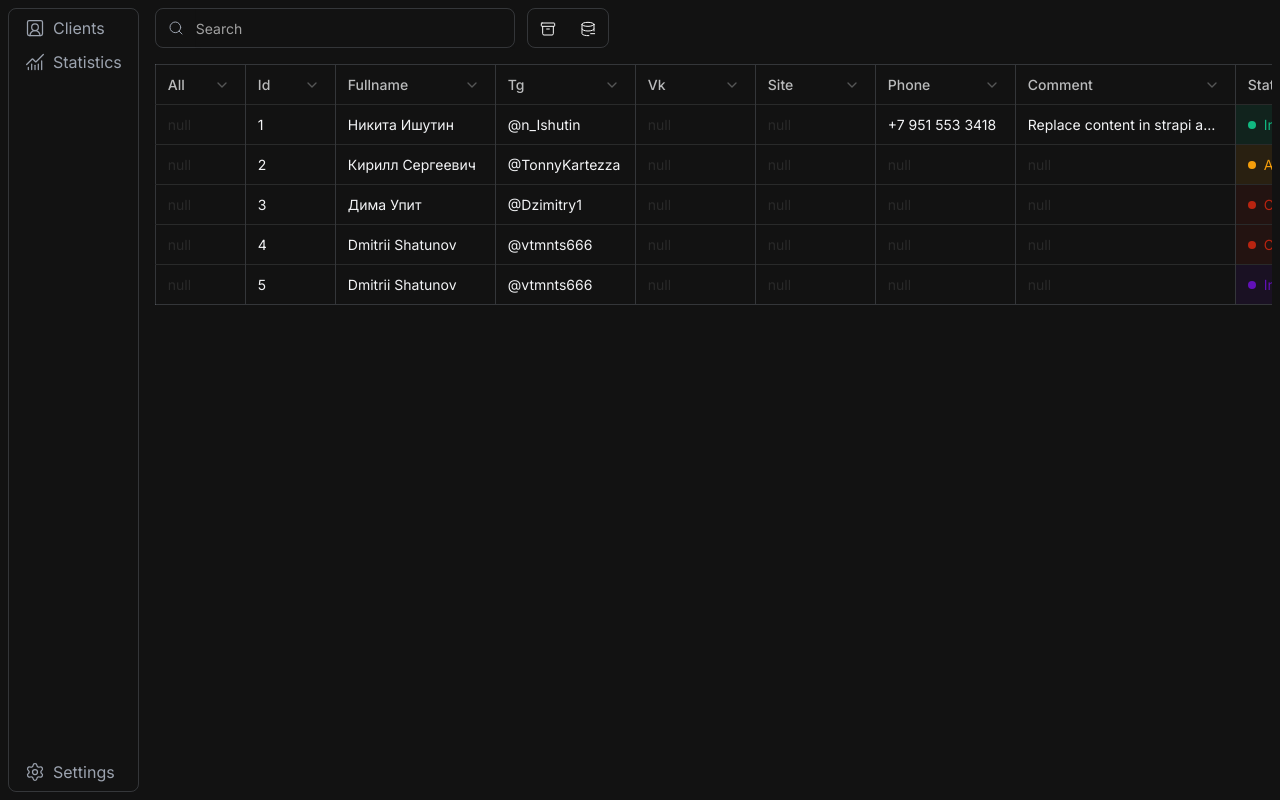
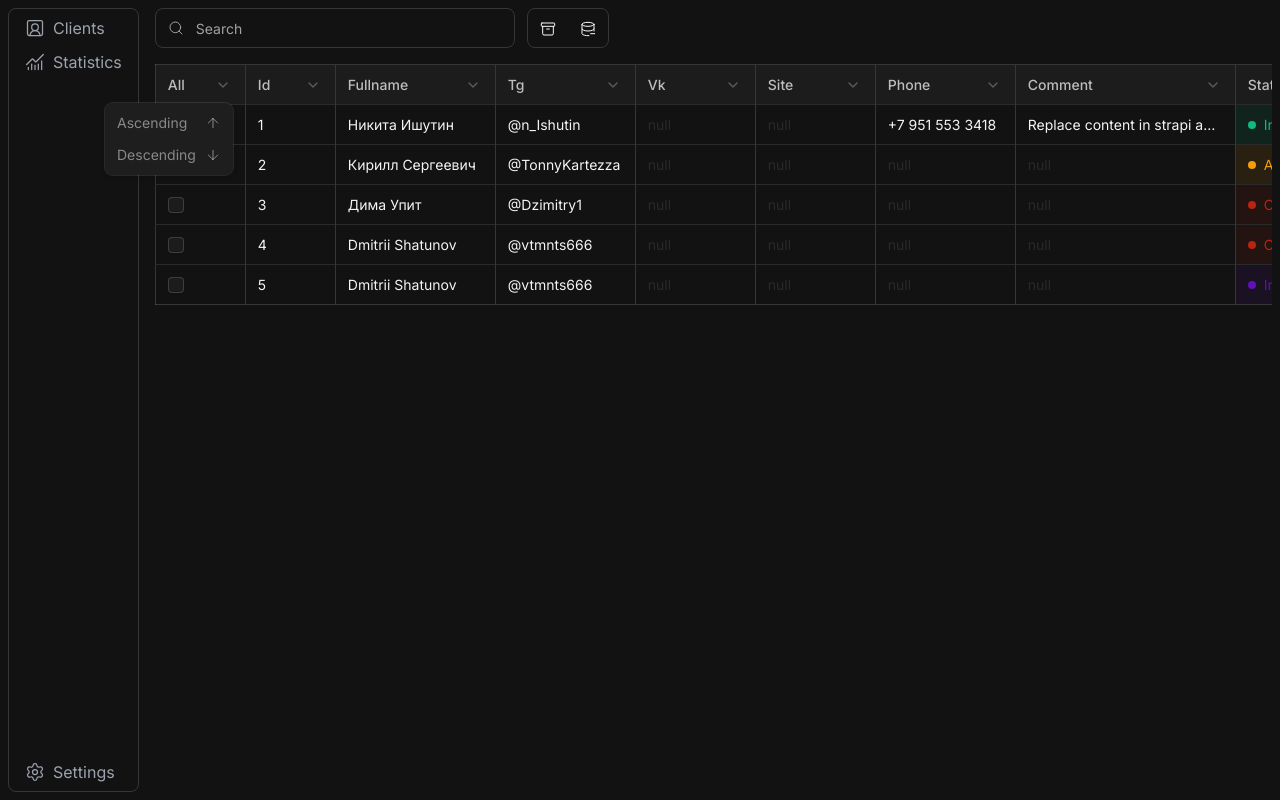
Before and after one commit to wkingsurin/cbase, a Next.js app: page /clients in a window 1280 px wide. Both pictures are taken after a click on the button 221 px from the left and 84 px from the top of the page. Built offline with nearby package versions, Linux system fonts and the light colour scheme.

Commit message:
feat(components): improve DataTable
- Add change status / tag feature
- Add filters feature
- Extend related types
- Created components: CheckboxFilter, ColumnActions, TableCheckbox

```diff
--- /dev/null
+++ b/components/data-table/checkbox-filter.tsx
@@ -0,0 +1,37 @@
+"use client";
+
+import { DataTableFilter } from "./types";
+import { DropdownMenuCheckboxItem } from "../ui/dropdown-menu";
+
+interface CheckboxFilterProps {
+  filter: Extract<DataTableFilter, { type: "checkbox" }>;
+  selectedFilters: string[];
+  onCheckedChange: (value: string, checked: boolean) => void;
+}
+
+export default function CheckboxFilter({
+  filter,
+  selectedFilters,
+  onCheckedChange,
+}: CheckboxFilterProps) {
+  return (
+    <>
+      {filter.options.map((option) => {
+        const checked = selectedFilters.includes(option.value);
+
+        return (
+          <DropdownMenuCheckboxItem
+            key={option.value}
+            checked={checked}
+            onCheckedChange={(checked) =>
+              onCheckedChange(option.value, checked)
+            }
+            className={`text-white/50 group-hover/item:text-white ${checked && "text-white"}`}
+          >
+            {option.label}
+          </DropdownMenuCheckboxItem>
+        );
+      })}
+    </>
+  );
+}
--- /dev/null
+++ b/components/data-table/column-actions.tsx
@@ -0,0 +1,84 @@
+import { ArrowDown, ArrowUp, ChevronDown } from "lucide-react";
+import {
+  DropdownMenu,
+  DropdownMenuContent,
+  DropdownMenuItem,
+  DropdownMenuSeparator,
+  DropdownMenuTrigger,
+} from "../ui/dropdown-menu";
+import { DataTableColumn, SortDirection } from "./types";
+import CheckboxFilter from "./checkbox-filter";
+
+interface ColumnActionsProps<T> {
+  column: DataTableColumn<T>;
+  selectedFilters: string[];
+  onFilterChange: (value: string, checked: boolean) => void;
+  sortDirection: SortDirection | null;
+  onSort: (direction: SortDirection) => void;
+}
+
+export default function ColumnActions<T>({
+  column,
+  selectedFilters,
+  onFilterChange,
+  sortDirection,
+  onSort,
+}: ColumnActionsProps<T>) {
+  const hasActiveFilters = selectedFilters.length > 0;
+
+  return (
+    <DropdownMenu>
+      <DropdownMenuTrigger className="group/filters flex items-center justify-center w-5 h-7 rounded-sm bg-transparent hover:bg-card transition duration-100">
+        <ChevronDown className="size-4 stroke-white/30 group-hover/filters:stroke-white/75" />
+        {hasActiveFilters && (
+          <span className="absolute top-1 right-1 size-1 rounded-full bg-white" />
+        )}
+      </DropdownMenuTrigger>
+
+      <DropdownMenuContent align="end">
+        <DropdownMenuItem
+          className={`group/item ${sortDirection === "asc" ? "bg-accent" : ""}`}
+          onClick={() => onSort("asc")}
+        >
+          <span className={`${sortDirection === "asc" ? "text-white" : "text-white/50 group-hover/item:text-white"}`}>
+            Ascending
+          </span>
+          <span className="absolute right-2">
+            <ArrowUp
+              className={`size-4 stroke-[1.5px] ${sortDirection === "asc" ? "stroke-white" : "stroke-white/50 group-hover/item:stroke-white"}`}
+            />
+          </span>
+        </DropdownMenuItem>
+        <DropdownMenuItem
+          className={`group/item ${sortDirection === "desc" ? "bg-accent" : ""}`}
+          onClick={() => {
+            onSort("desc");
+          }}
+        >
+          <span
+            className={`${sortDirection === "desc" ? "text-white" : "text-white/50 group-hover/item:text-white"}`}
+          >
+            Descending
+          </span>
+          <span className="absolute right-2">
+            <ArrowDown
+              className={`size-4 stroke-[1.5px] ${sortDirection === "desc" ? "stroke-white" : "stroke-white/50 group-hover/item:stroke-white"}`}
+            />
+          </span>
+        </DropdownMenuItem>
+
+        {column.filter?.type === "checkbox" && (
+          <>
+            <DropdownMenuSeparator />
+
+            <CheckboxFilter
+              filter={column.filter}
+              selectedFilters={selectedFilters}
+              onCheckedChange={onFilterChange}
+            />
+          </>
+        )}
+      </DropdownMenuContent>
+    </DropdownMenu>
+  );
+}
--- a/components/data-table/column-sort.tsx
+++ /dev/null
@@ -1,10 +0,0 @@
-import { ChevronDown } from "lucide-react";
-import { Button } from "../ui/button";
-
-export default function ColumnSort() {
-  return (
-    <Button className="group/filters flex items-center justify-center w-5 h-7 rounded-sm bg-transparent hover:bg-card transition duration-100">
-      <ChevronDown className="size-4 stroke-white/30 group-hover/filters:stroke-white/75" />
-    </Button>
-  );
-}
--- a/components/data-table/data-table.tsx
+++ b/components/data-table/data-table.tsx
@@ -1,7 +1,6 @@
 "use client";
 
 import { useState } from "react";
-import ColumnSort from "./column-sort";
 import {
   Table,
   TableBody,
@@ -10,13 +9,22 @@ import {
   TableHeader,
   TableRow,
 } from "../ui/table";
-import { DataTableProps } from "./types";
+import {
+  ColumnFilters,
+  ColumnWidths,
+  DataTableProps,
+  SortState,
+} from "./types";
 import DataTableResizer from "./data-table-resizer";
 import Cell from "./cell";
-
-type ColumnWidths = Record<string, number>;
+import ColumnActions from "./column-actions";
 
 export default function DataTable<T>({ data, columns }: DataTableProps<T>) {
+  const [sort, setSort] = useState<SortState>({
+    columnId: null,
+    direction: null,
+  });
+  const [columnFilters, setColumnFilters] = useState<ColumnFilters>({});
   const [columnWidths, setColumnWidths] = useState<ColumnWidths>(() =>
     Object.fromEntries(
       columns.map((column) => {
@@ -66,6 +74,31 @@ export default function DataTable<T>({ data, columns }: DataTableProps<T>) {
     window.addEventListener("pointerup", handlePointerUp);
   };
 
+  const sortedData = [...data].sort((a, b) => {
+    if (!sort) return 0;
+
+    const column = columns.find((column) => column.id === sort.columnId);
+
+    if (!column?.accessorKey) return 0;
+
+    const aValue = a[column.accessorKey];
+    const bValue = b[column.accessorKey];
+
+    if (aValue == null || bValue == null) return 0;
+    if (aValue == null) return 1;
+    if (bValue == null) return -1;
+
+    if (aValue < bValue) {
+      return sort.direction === "asc" ? -1 : 1;
+    }
+
+    if (bValue < aValue) {
+      return sort.direction === "asc" ? 1 : -1;
+    }
+
+    return 0;
+  });
+
   return (
     <div className="group/table relative min-w-0 overflow-x-auto">
       <Table className="table-fixed whitespace-nowrap">
@@ -85,8 +118,32 @@ export default function DataTable<T>({ data, columns }: DataTableProps<T>) {
             {columns.map((column) => (
               <TableHead key={column.id} className="relative min-w-0">
                 <div className="flex items-center justify-between gap-3 w-full">
-                  <span className="min-w-0 truncate text-white/75">{column.header}</span>
-                  <ColumnSort />
+                  <span className="min-w-0 truncate text-white/75">
+                    {column.header}
+                  </span>
+                  <ColumnActions
+                    column={column}
+                    selectedFilters={columnFilters[column.id] ?? []}
+                    onFilterChange={(value, checked) => {
+                      setColumnFilters((prev) => {
+                        const current = prev[column.id] ?? [];
+
+                        return {
+                          ...prev,
+                          [column.id]: checked
+                            ? [...current, value]
+                            : current.filter((item) => item !== value),
+                        };
+                      });
+                    }}
+                    sortDirection={
+                      sort?.columnId === column.id ? sort.direction : null
+                    }
+                    onSort={(direction) => {
+                      setSort({ columnId: column.id, direction });
+                      console.log(`[sort]:`, sort);
+                    }}
+                  />
                 </div>
 
                 <DataTableResizer
@@ -98,7 +155,7 @@ export default function DataTable<T>({ data, columns }: DataTableProps<T>) {
         </TableHeader>
 
         <TableBody>
-          {data.map((row, rowIndex) => (
+          {sortedData.map((row, rowIndex) => (
             <TableRow key={rowIndex}>
               {columns.map((column) => {
                 const rawValue = column.accessorKey
--- /dev/null
+++ b/components/data-table/table-checkbox.tsx
@@ -0,0 +1,9 @@
+import { Checkbox } from "../ui/checkbox";
+
+export default function TableCheckbox() {
+  return (
+    <div className="px-3">
+      <Checkbox />
+    </div>
+  );
+}
--- a/components/data-table/types.ts
+++ b/components/data-table/types.ts
@@ -1,4 +1,18 @@
 import { ReactNode } from "react";
+
+export type SortDirection = "asc" | "desc";
+
+export interface SortState {
+  columnId: string | null;
+  direction: SortDirection | null;
+}
+
+export type ColumnWidths = Record<string, number>;
+export type ColumnFilters = Record<string, string[]>;
+
+export type DataTableFilter =
+  | { type: "text" }
+  | { type: "checkbox"; options: { label: string; value: string }[] };
 
 export interface DataTableColumn<T> {
   id: string;
@@ -13,6 +27,8 @@ export interface DataTableColumn<T> {
   render?: (row: T) => ReactNode;
 
   copyable?: boolean;
+
+  filter?: DataTableFilter;
 }
 
 export interface DataTableProps<T> {
--- a/features/clients-table/constants/clients.tsx
+++ b/features/clients-table/constants/clients.tsx
@@ -2,6 +2,7 @@ import { DataTableColumn } from "@/components/data-table/types";
 import { IClient } from "../types";
 import StatusCell from "../components/status-cell";
 import TagCell from "../components/tag-cell";
+import TableCheckbox from "@/components/data-table/table-checkbox";
 
 export const CLIENTS_DATA: IClient[] = [
   {
@@ -78,6 +79,7 @@ export const CLIENT_COLUMNS: DataTableColumn<IClient>[] = [
     initialWidth: 90,
     minWidth: 90,
     maxWidth: 160,
+    render: (client) => <TableCheckbox />,
   },
   {
     id: "id",
@@ -96,6 +98,7 @@ export const CLIENT_COLUMNS: DataTableColumn<IClient>[] = [
     minWidth: 160,
     maxWidth: 300,
     copyable: true,
+    filter: { type: "checkbox", options: [{ label: "null", value: "null" }] },
   },
   {
     id: "tg",
@@ -105,6 +108,7 @@ export const CLIENT_COLUMNS: DataTableColumn<IClient>[] = [
     minWidth: 140,
     maxWidth: 300,
     copyable: true,
+    filter: { type: "checkbox", options: [{ label: "null", value: "null" }] },
   },
   {
     id: "vk",
@@ -114,6 +118,7 @@ export const CLIENT_COLUMNS: DataTableColumn<IClient>[] = [
     minWidth: 120,
     maxWidth: 300,
     copyable: true,
+    filter: { type: "checkbox", options: [{ label: "null", value: "null" }] },
   },
   {
     id: "site",
@@ -123,6 +128,7 @@ export const CLIENT_COLUMNS: DataTableColumn<IClient>[] = [
     minWidth: 120,
     maxWidth: 300,
     copyable: true,
+    filter: { type: "checkbox", options: [{ label: "null", value: "null" }] },
   },
   {
     id: "phone",
@@ -132,6 +138,7 @@ export const CLIENT_COLUMNS: DataTableColumn<IClient>[] = [
     minWidth: 140,
     maxWidth: 300,
     copyable: true,
+    filter: { type: "checkbox", options: [{ label: "null", value: "null" }] },
   },
   {
     id: "comment",
@@ -141,6 +148,7 @@ export const CLIENT_COLUMNS: DataTableColumn<IClient>[] = [
     minWidth: 150,
     maxWidth: 300,
     copyable: true,
+    filter: { type: "checkbox", options: [{ label: "null", value: "null" }] },
   },
   {
     id: "status",
@@ -149,6 +157,7 @@ export const CLIENT_COLUMNS: DataTableColumn<IClient>[] = [
     initialWidth: 120,
     minWidth: 90,
     maxWidth: 300,
+
     render: (client) => (
       <StatusCell
         status={client.status}
@@ -157,6 +166,16 @@ export const CLIENT_COLUMNS: DataTableColumn<IClient>[] = [
         }}
       />
     ),
+
+    filter: {
+      type: "checkbox",
+      options: [
+        { label: "In work", value: "IN_WORK" },
+        { label: "Await", value: "AWAIT" },
+        { label: "Closed", value: "CLOSED" },
+        { label: "In payment", value: "IN_PAYMENT" },
+      ],
+    },
   },
   {
     id: "tag",
@@ -165,6 +184,7 @@ export const CLIENT_COLUMNS: DataTableColumn<IClient>[] = [
     initialWidth: 120,
     minWidth: 90,
     maxWidth: 300,
+
     render: (client) => (
       <TagCell
         tag={client.tag}
@@ -173,6 +193,16 @@ export const CLIENT_COLUMNS: DataTableColumn<IClient>[] = [
         }}
       />
     ),
+
+    filter: {
+      type: "checkbox",
+      options: [
+        { label: "Positive", value: "POSITIVE" },
+        { label: "Neutral", value: "NEUTRAL" },
+        { label: "Negative", value: "NEGATIVE" },
+        { label: "Ignor", value: "IGNOR" },
+      ],
+    },
   },
   {
     id: "createdAt",
@@ -182,6 +212,7 @@ export const CLIENT_COLUMNS: DataTableColumn<IClient>[] = [
     minWidth: 150,
     maxWidth: 300,
     copyable: true,
+    filter: { type: "text" },
   },
   {
     id: "updatedAt",
@@ -191,5 +222,6 @@ export const CLIENT_COLUMNS: DataTableColumn<IClient>[] = [
     minWidth: 150,
     maxWidth: 300,
     copyable: true,
+    filter: { type: "text" },
   },
 ];
```
